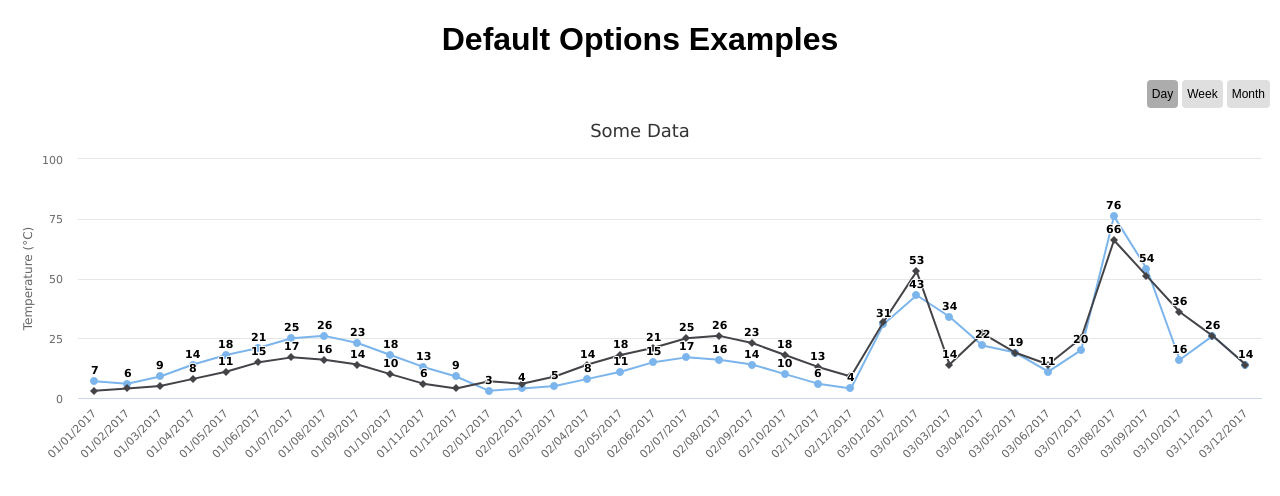
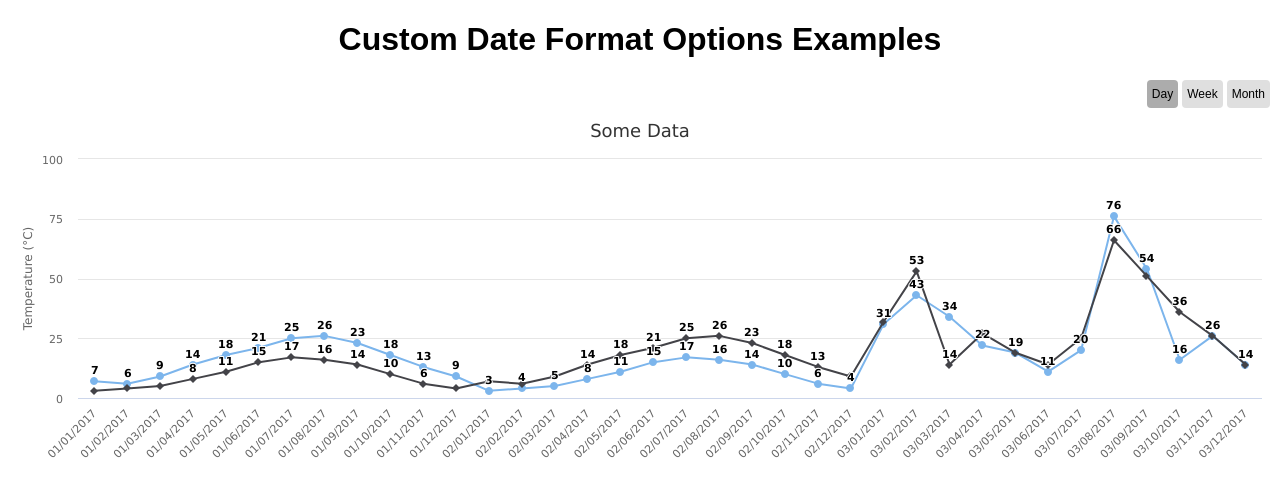
Before and after one commit to notryanb/highcharts_date_range_grouping, a website built with webpack: page examples/example-custom-date-formats.html in a window 1280 px wide. Built offline with nearby package versions, Linux system fonts and the light colour scheme.

Commit message:
Update header in custom date format example

```diff
--- a/examples/example-custom-date-formats.html
+++ b/examples/example-custom-date-formats.html
@@ -16,7 +16,7 @@
 
 
   <body>
-    <h1>Default Options Examples</h1>
+    <h1>Custom Date Format Options Examples</h1>
     <div id="container" style="min-width: 310px; height: 400px; margin: 0 auto"></div>
 
     <script type='text/javascript'>
```
